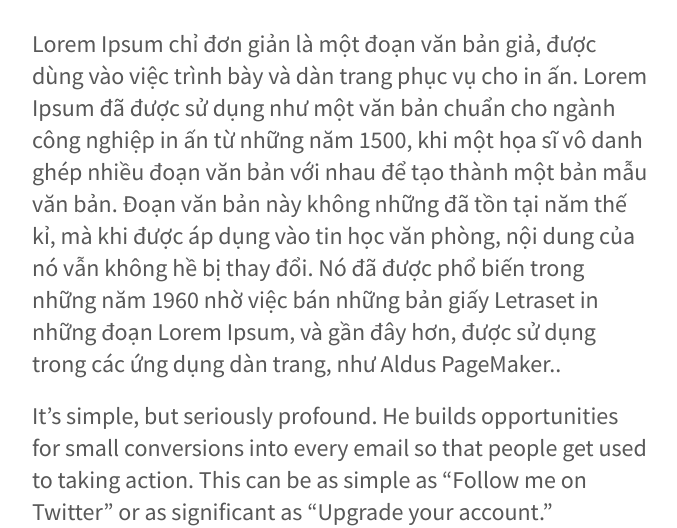
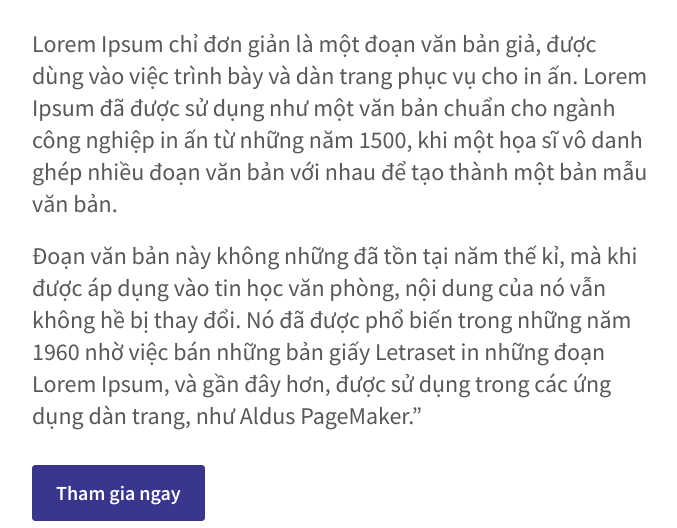
Before and after one commit to taivominh147/hcmussh_mail, a plain HTML site: page index.html in a window 1280 px wide. Shown: the part 290-818 px from the top of the page, without its empty margins (300-977 px from the left). Drawn offline with Linux system fonts and the light colour scheme.

Commit message:
Update index.html

```diff
--- a/index.html
+++ b/index.html
@@ -69,11 +69,11 @@ html { -webkit-text-size-adjust: none; -ms-text-size-adjust: none;}
                            </font>
                            <div style="height: 33px; line-height: 33px; font-size: 31px;">&nbsp;</div>
                            <font face="'Source Sans Pro', sans-serif" color="#585858" style="font-size: 24px; line-height: 32px;">
-                              <span style="font-family: 'Source Sans Pro', Arial, Tahoma, Geneva, sans-serif; color: #585858; font-size: 24px; line-height: 32px;">Lorem Ipsum chỉ đơn giản là một đoạn văn bản giả, được dùng vào việc trình bày và dàn trang phục vụ cho in ấn. Lorem Ipsum đã được sử dụng như một văn bản chuẩn cho ngành công nghiệp in ấn từ những năm 1500, khi một họa sĩ vô danh ghép nhiều đoạn văn bản với nhau để tạo thành một bản mẫu văn bản. Đoạn văn bản này không những đã tồn tại năm thế kỉ, mà khi được áp dụng vào tin học văn phòng, nội dung của nó vẫn không hề bị thay đổi. Nó đã được phổ biến trong những năm 1960 nhờ việc bán những bản giấy Letraset in những đoạn Lorem Ipsum, và gần đây hơn, được sử dụng trong các ứng dụng dàn trang, như Aldus PageMaker..</span>
+                              <span style="font-family: 'Source Sans Pro', Arial, Tahoma, Geneva, sans-serif; color: #585858; font-size: 24px; line-height: 32px;">Lorem Ipsum chỉ đơn giản là một đoạn văn bản giả, được dùng vào việc trình bày và dàn trang phục vụ cho in ấn. Lorem Ipsum đã được sử dụng như một văn bản chuẩn cho ngành công nghiệp in ấn từ những năm 1500, khi một họa sĩ vô danh ghép nhiều đoạn văn bản với nhau để tạo thành một bản mẫu văn bản.</span>
                            </font>
                            <div style="height: 20px; line-height: 20px; font-size: 18px;">&nbsp;</div>
                            <font face="'Source Sans Pro', sans-serif" color="#585858" style="font-size: 24px; line-height: 32px;">
-                              <span style="font-family: 'Source Sans Pro', Arial, Tahoma, Geneva, sans-serif; color: #585858; font-size: 24px; line-height: 32px;">It’s simple, but seriously profound. He builds opportunities for small conversions into every email so that people get used to taking action. This can be as simple as “Follow me on Twitter” or as significant as “Upgrade your account.”</span>
+                              <span style="font-family: 'Source Sans Pro', Arial, Tahoma, Geneva, sans-serif; color: #585858; font-size: 24px; line-height: 32px;">Đoạn văn bản này không những đã tồn tại năm thế kỉ, mà khi được áp dụng vào tin học văn phòng, nội dung của nó vẫn không hề bị thay đổi. Nó đã được phổ biến trong những năm 1960 nhờ việc bán những bản giấy Letraset in những đoạn Lorem Ipsum, và gần đây hơn, được sử dụng trong các ứng dụng dàn trang, như Aldus PageMaker.”</span>
                            </font>
                            <div style="height: 33px; line-height: 33px; font-size: 31px;">&nbsp;</div>
                            <table class="mob_btn" cellpadding="0" cellspacing="0" border="0" style="background: #39368E; border-radius: 4px;">
```
